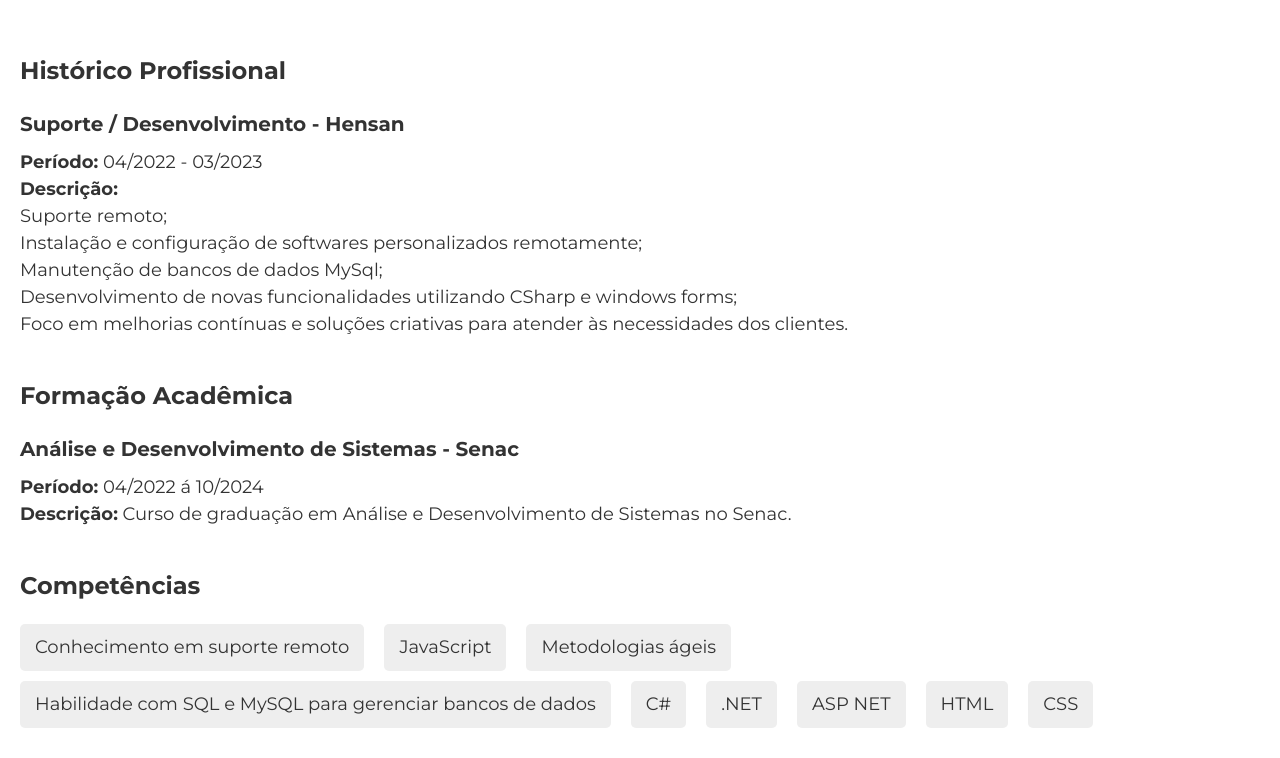
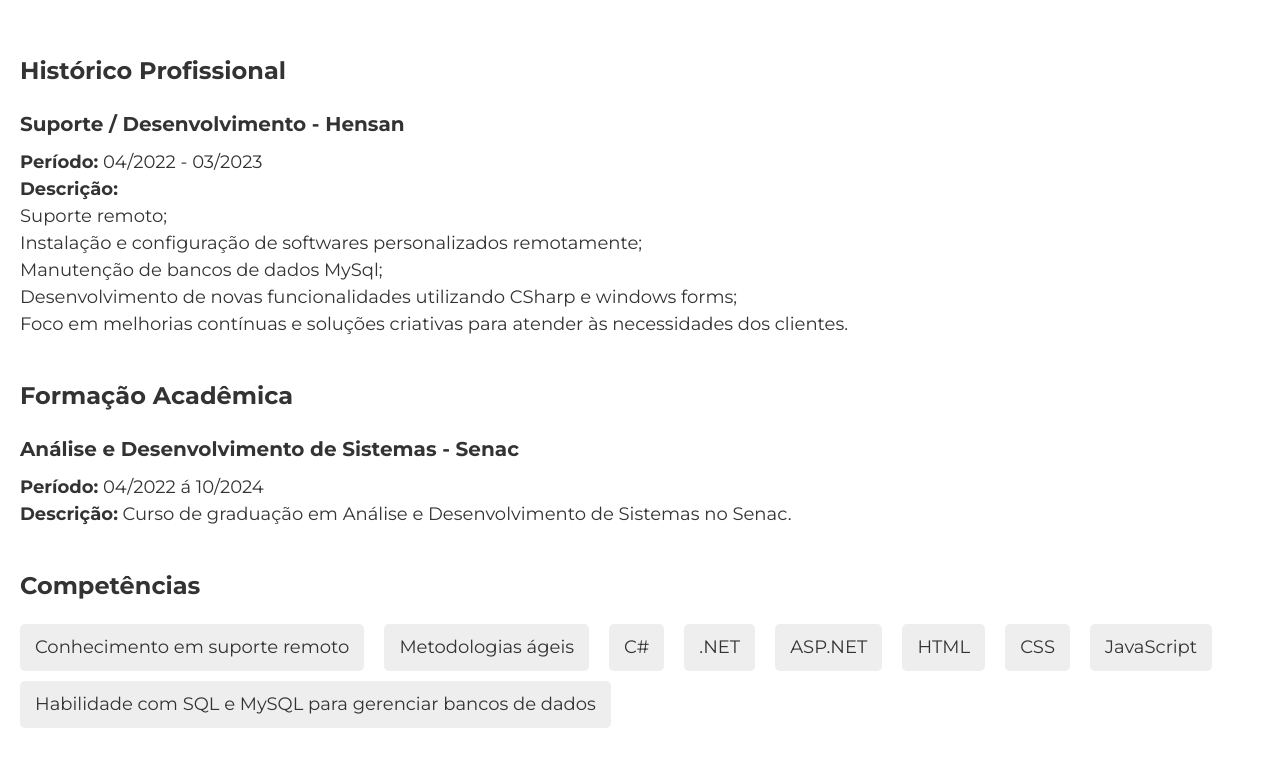
Before and after one commit to RobertoPClaro/RobertoPachecoClaroCv, a plain HTML site: page index.html in a window 1280 px wide. Shown: the part 447-1205 px from the top of the page. Drawn offline with Linux system fonts and the light colour scheme.

Commit message:
Update index.html

```diff
--- a/index.html
+++ b/index.html
@@ -47,14 +47,14 @@
 	<h2>Competências</h2>
 	<ul>
 		<li>Conhecimento em suporte remoto</li>
-		<li>JavaScript</li>
-		<li>Metodologias ágeis</li>
-		<li>Habilidade com SQL e MySQL para gerenciar bancos de dados</li>
+        	<li>Metodologias ágeis</li>
 		<li>C#</li>
 		<li>.NET</li>
-		<li>ASP NET</li>
+		<li>ASP.NET</li>
 		<li>HTML</li>
 		<li>CSS</li>
+        	<li>JavaScript</li>
+        	<li>Habilidade com SQL e MySQL para gerenciar bancos de dados</li>
 	</ul>
 </div>
 </body>
```
